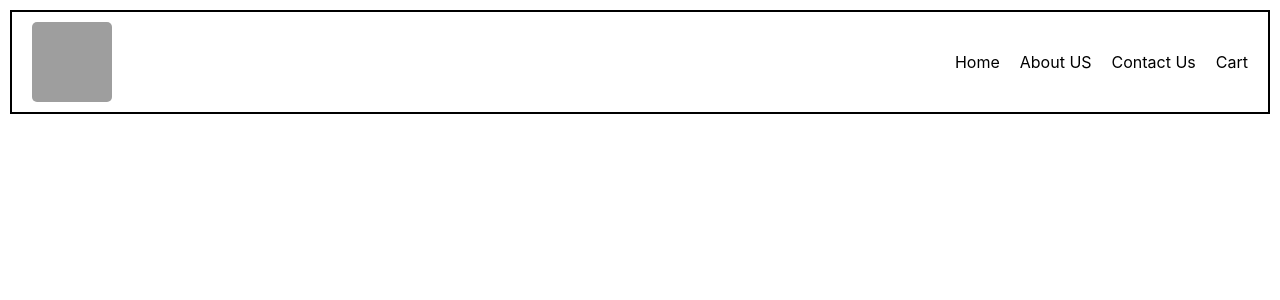
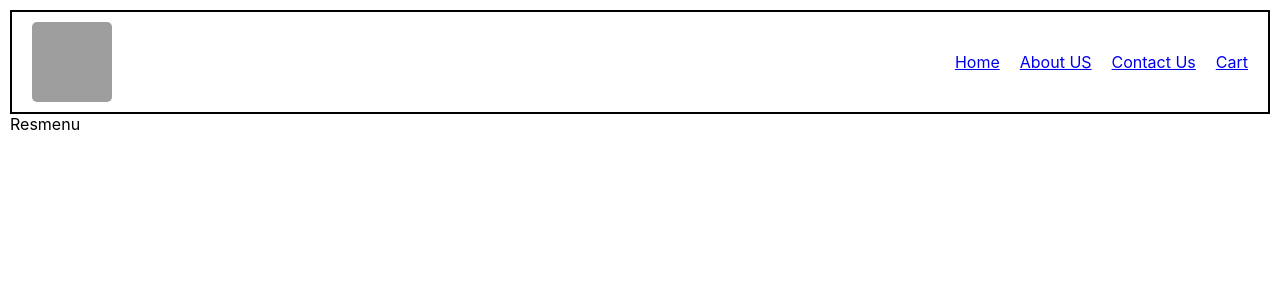
Before and after one commit to dhruvgupta384/swiggy-clone, a React (Create React App) app in the folder swiggy-clone/: page /restaurants/1 in a window 1280 px wide. Shown: the top 300 px of the page. Built offline with nearby package versions, Linux system fonts and the light colour scheme; grey boxes are pictures that could not be loaded.

Commit message:
added files

```diff
--- a/swiggy-clone/package.json
+++ b/swiggy-clone/package.json
@@ -8,6 +8,7 @@
     "@testing-library/user-event": "^13.5.0",
     "react": "^18.2.0",
     "react-dom": "^18.2.0",
+    "react-router-dom": "^6.21.1",
     "react-scripts": "5.0.1",
     "web-vitals": "^2.1.4"
   },
--- a/swiggy-clone/src/App.css
+++ b/swiggy-clone/src/App.css
@@ -11,8 +11,9 @@
   display: flex;
 
 }
-.nav-items>ul>li{
+.nav-items>ul>a>li{
   margin: 10px;
+  cursor: pointer;
 }
 .logo{
   display: flex;
@@ -26,3 +27,28 @@
 .App{
   margin: 10px;
 }
+.cardsWrapper{
+  height: 400px;
+  width: 400px;
+  border: 1px solid;
+  border-radius: 10px;
+  margin-top: 10px;
+  overflow: hidden;
+}
+.cardsWrap{
+  display: flex;
+  flex-wrap: wrap;
+  align-items: center;
+  /* justify-content: center; */
+  justify-content: space-between;
+
+}
+.cardsWrapper:hover{
+  transform: scale(1.04);
+  cursor: pointer;
+}
+.img{
+  /* max-width: 90%; */
+  width: 100%;
+  max-height: 50%;
+}
--- a/swiggy-clone/src/App.js
+++ b/swiggy-clone/src/App.js
@@ -1,37 +1,60 @@
 import logo from './logo.svg';
 import './App.css';
+import axios from 'axios';
+import Cards from './Components/Cards';
+import Header from './Components/Header'
+import { useEffect, useState, useRef } from 'react';
+import { Link } from 'react-router-dom';
+function App() {
+  const searchText = useRef();
+  const [cardsData, setcardsData] = useState();
+  const [resultData, setresultData] = useState()
+  const getapi = () => {
+    axios.get('https://www.swiggy.com/dapi/restaurants/list/v5?lat=30.4540701&lng=76.5818851&is-seo-homepage-enabled=true&page_type=DESKTOP_WEB_LISTING').then((res) => {
+      setresultData(res.data.data.cards?.[3].card.card.gridElements.infoWithStyle.restaurants)
+      setcardsData(res.data.data.cards?.[3].card.card.gridElements.infoWithStyle.restaurants)
+    })
+  }
 
-function Header(){
-  return(
-    <div className='header'>
-      <div className='logo'>
-      <img alt='App-icon' src='https://images-platform.99static.com/O3ZHfJeHB741xpyYH95tWvMsdTI=/0x0:1279x1279/500x500/top/smart/99designs-contests-attachments/63/63966/attachment_63966256'></img>
- </div>
-  <div className='nav-items'>
-  <ul>
-    <li>
-      Home
-    </li>
-    <li>
-      About US
-    </li>
-    <li>
-      Contact Us
-    </li>
-    <li>
-      Cart
-    </li>
-   </ul>
-  </div>
+  useEffect(() => {
+    getapi()
+    // updateAPI()
+  }, [])
 
-    </div>
-  )
-}
-
-function App() {
+  const updateAPI = () => {
+    let obj = {
+      lat: 30.4540701,
+      lng: 76.5818851
+    }
+    axios.post("https://www.swiggy.com/dapi/restaurants/list/update", obj)
+      .then((res) => {
+        console.log(res.data)
+      })
+  }
+  const showsearchResult = () => {
+    let ans = cardsData.filter((val) => {
+      console.log(val.info.name)
+      return val?.info.name.toLowerCase().includes(searchText.current.value.toLowerCase());
+    })
+    setresultData(ans)
+    console.log(ans, searchText.current.value);
+  }
   return (
     <div className="App">
-      <Header/>
+      {/* <Header/> */}
+      <div style={{ display: 'flex', marginTop: "10px" }}>
+        <input ref={searchText} type='text'></input>
+        <button onClick={() => showsearchResult()}>Search Text</button>
+      </div>
+      <div className='cardsWrap'>
+        {
+          resultData?.map((val) => {
+            return (
+          <Link to={/restaurants/+val.info.id}>  <Cards data={val} /></Link>
+            )
+          })
+        }</div>
+
     </div>
   );
 }
--- /dev/null
+++ b/swiggy-clone/src/Components/About.js
@@ -0,0 +1,9 @@
+import React from 'react'
+
+function About() {
+  return (
+    <div>About</div>
+  )
+}
+
+export default About
--- /dev/null
+++ b/swiggy-clone/src/Components/AppLayout.js
@@ -0,0 +1,13 @@
+import React from 'react'
+import Header from './Header'
+import { Outlet } from 'react-router-dom'
+function AppLayout() {
+  return (
+    <div className='App'>
+    <Header/>
+    <Outlet/>
+    </div>
+  )
+}
+
+export default AppLayout
--- /dev/null
+++ b/swiggy-clone/src/Components/Cards.js
@@ -0,0 +1,29 @@
+import React from 'react'
+import '../App.css'
+function Cards({data}) {
+    // console.log(data)
+    let {cloudinaryImageId,locality,areaName,costForTwo,name,sla}=data?.info;
+    // console.log(cloudinaryImageId)
+  return (
+    <>
+    <div className='cardsWrapper'>
+    <img className='img' alt='Food-img' src={`https://media-assets.swiggy.com/swiggy/image/upload/fl_lossy,f_auto,q_auto,w_660/${cloudinaryImageId}`}>
+    </img>
+    <h3>
+            {name}
+        </h3>
+        <h4>
+        {locality}
+        </h4>
+        <h5>
+        CostForTwo:{costForTwo}
+        </h5>
+        <h5>
+        Delivery Time:    {sla.deliveryTime} mins
+        </h5>
+    </div>
+    </>
+  )
+}
+
+export default Cards
--- /dev/null
+++ b/swiggy-clone/src/Components/Header.js
@@ -0,0 +1,30 @@
+import React from "react"
+import { Link } from "react-router-dom"
+// import '../App.css'
+export default function Header(){
+    return(
+      <div className='header'>
+        <div className='logo'>
+        <img alt='App-icon' src='https://images-platform.99static.com/O3ZHfJeHB741xpyYH95tWvMsdTI=/0x0:1279x1279/500x500/top/smart/99designs-contests-attachments/63/63966/attachment_63966256'></img>
+   </div>
+    <div className='nav-items'>
+    <ul>
+     <Link to='/'> <li>
+        Home
+      </li></Link>
+     <Link to='/about'> <li>
+        About US
+      </li>
+      </Link>
+     <Link to='/contact'> <li>
+        Contact Us
+      </li></Link>
+    <Link to='/contact'> <li>
+        Cart
+      </li></Link>
+     </ul>
+    </div>
+
+      </div>
+    )
+  }
--- /dev/null
+++ b/swiggy-clone/src/Components/Resmenu.js
@@ -0,0 +1,22 @@
+import React from 'react'
+// import { Params } from 'react-router-dom'
+import { useParams } from 'react-router-dom'
+import axios from 'axios';
+import { useState } from 'react';
+function Resmenu() {
+    // console.log(Params)
+    let params=useParams();
+    // console.log(params)
+    const [menu, setmenu] = useState()
+    const callmenuapi=()=>{
+        axios.get(`https://www.swiggy.com/dapi/menu/pl?page-type=REGULAR_MENU&complete-menu=true&lat=30.4540701&lng=76.5818851&restaurantId=${params.res}&catalog_qa=undefined&submitAction=ENTER`)
+        .then((res)=>{
+            setmenu(res.data);
+        })
+    }
+  return (
+    <div>Resmenu</div>
+  )
+}
+
+export default Resmenu
--- /dev/null
+++ b/swiggy-clone/src/Components/contact.js
@@ -0,0 +1,9 @@
+import React from 'react'
+
+function Contact() {
+  return (
+    <div>contact</div>
+  )
+}
+
+export default Contact
--- a/swiggy-clone/src/index.js
+++ b/swiggy-clone/src/index.js
@@ -3,13 +3,51 @@ import ReactDOM from 'react-dom/client';
 import './index.css';
 import App from './App';
 import reportWebVitals from './reportWebVitals';
+import { createBrowserRouter } from 'react-router-dom';
+import { RouterProvider } from 'react-router-dom';
+import About from './Components/About';
+import { useRouteError } from 'react-router-dom';
+import AppLayout from './Components/AppLayout';
+import Contact from './Components/contact';
+import Resmenu from './Components/Resmenu';
+const ErrorElement=()=>{
+  const err=useRouteError();
+  return(
+    <>
+    <h1>This is an Error Page</h1>
+    <h2>{err.status}:{err.statusText}</h2>
+    </>
+  )
+}
+export const appRouter=createBrowserRouter([
+  {
+    path:"/",
+    element:<AppLayout/>,
+    errorElement:<ErrorElement/>,
+    children:[
+      {
+        path:'/',
+        element:<App/>,
+
+      },
+      {
+        path:'/about',
+        element:<About/>
+      },
+      {
+        path:'/contact',
+        element:<Contact/>
+      },
+      {
+        path:'restaurants/:resId',
+        element:<Resmenu/>
+      }
+    ]
+  }
+])
 
 const root = ReactDOM.createRoot(document.getElementById('root'));
-root.render(
-  <React.StrictMode>
-    <App />
-  </React.StrictMode>
-);
+root.render(<RouterProvider router={appRouter}/>);
 
 // If you want to start measuring performance in your app, pass a function
 // to log results (for example: reportWebVitals(console.log))
```
Also changed, not shown: 1 other file (tests, documents, lock files or other folders).
